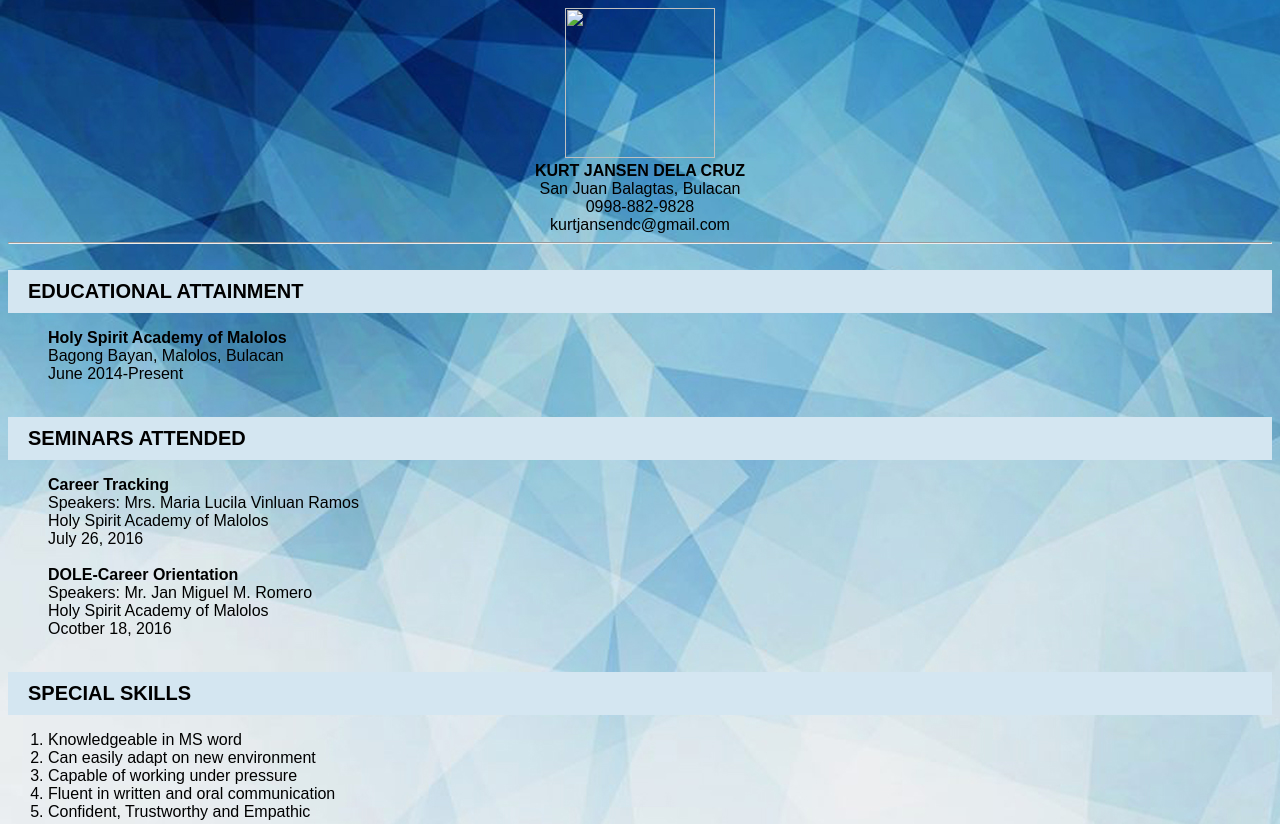
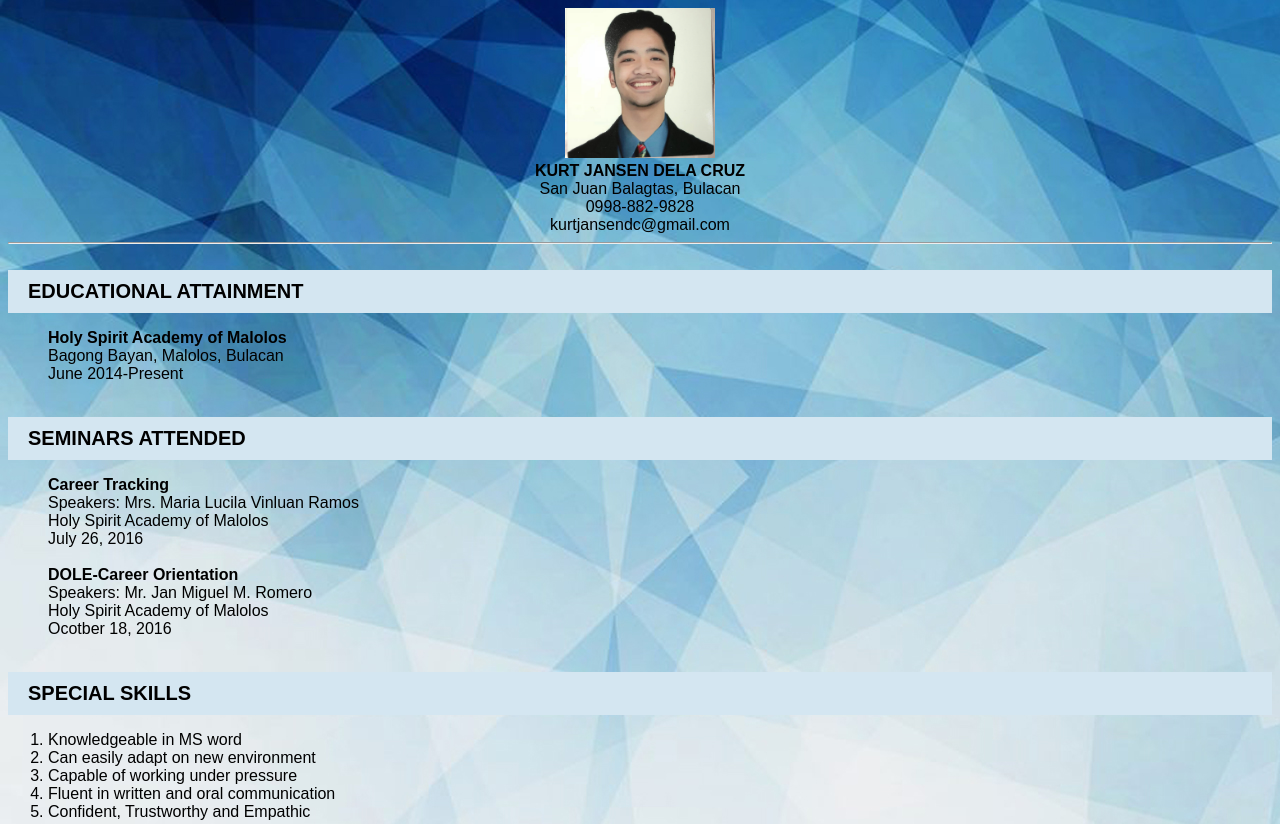
Before and after one commit to kuuuurtjansen/kurtdelacruzz.github.io, a plain HTML site: page index.html in a window 1280 px wide. Shown: the top 824 px of the page. Drawn offline with Linux system fonts and the light colour scheme.

Commit message:
Update index.html

```diff
--- a/index.html
+++ b/index.html
@@ -9,7 +9,7 @@
 
 <body>
 <center>
-<img src="rovicabaquita.github.io/rovic.jpg.jpg" height="150px" width="150px"><br>
+<img src="kurtdelacruzz.github.io/KUURT.jpg" height="150px" width="150px"><br>
 <body>
     <b>KURT JANSEN DELA CRUZ</b><br>
     San Juan Balagtas, Bulacan<br>
```
